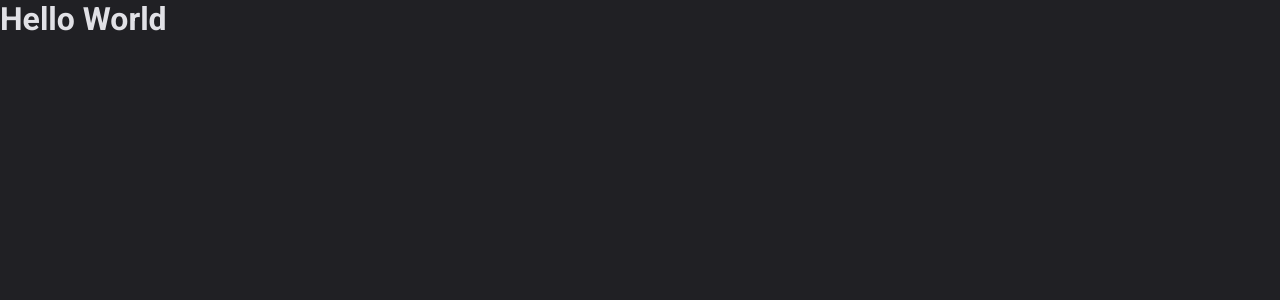
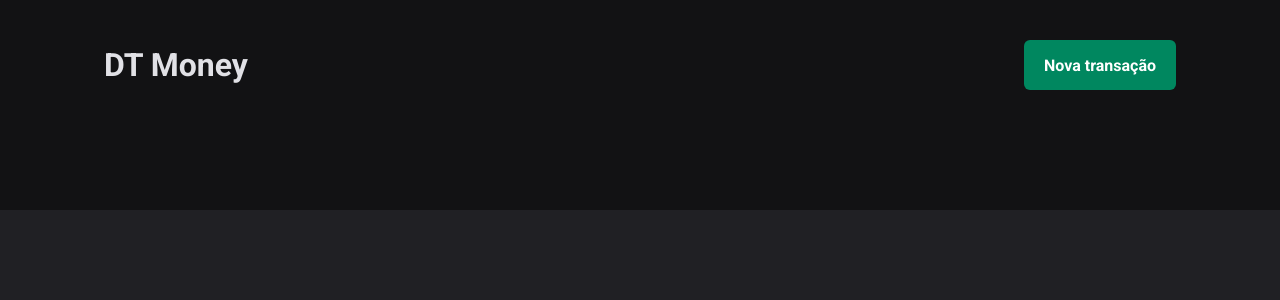
Before and after one commit to Matheussmaced/dt_money, a React (Vite) app: page / in a window 1280 px wide. Shown: the top 300 px of the page. Built offline with nearby package versions, Linux system fonts and the light colour scheme; the HTML template or start-up script is replaced by a standard one.

Commit message:
header created and styled

```diff
--- a/src/App.tsx
+++ b/src/App.tsx
@@ -1,13 +1,15 @@
 import { ThemeProvider } from "styled-components"
 import { defaultTheme } from "./styles/themes/default"
 import { GlobalStyles } from "./styles/global"
+
+import { Transactions } from "./pages/Transactions"
 
 function App() {
   return (
     <ThemeProvider theme={defaultTheme}>
       <GlobalStyles />
 
-    <h1>Hello World</h1>
+    <Transactions />
     </ThemeProvider>
   )
 }
--- /dev/null
+++ b/src/components/Header/index.tsx
@@ -0,0 +1,14 @@
+import { HeaderContainer, HeaderContent, NewTransactionButton } from "./styles"
+
+export const Header = () => {
+  return(
+    <HeaderContainer>
+        <HeaderContent>
+          <h1>DT Money</h1>
+
+
+          <NewTransactionButton>Nova transação</NewTransactionButton>
+        </HeaderContent>
+    </HeaderContainer>
+  )
+}
--- /dev/null
+++ b/src/components/Header/styles.ts
@@ -0,0 +1,34 @@
+import styled from "styled-components";
+
+export const HeaderContainer = styled.header`
+  background-color: ${props => props.theme["gray-900"]};
+  padding: 2.5rem 0 7.5rem 0;
+`
+
+export const HeaderContent = styled.div`
+  width: 100%;
+  max-width: 1120px;
+  margin: 0 auto;
+  padding: 0 1.5rem;
+
+  display: flex;
+  justify-content: space-between;
+  align-items: center;
+`
+
+export const NewTransactionButton = styled.button`
+  height: 50px;
+  border: 0;
+  background-color: ${props => props.theme["green-500"]};
+  color: ${props => props.theme.white};
+  font-weight: bold;
+  padding: 0 1.25rem;
+  border-radius: 6px;
+  cursor: pointer;
+
+  transition: background-color 0.2s;
+
+  &:hover{
+    background: ${props => props.theme["green-700"]};
+  }
+`
--- /dev/null
+++ b/src/pages/Transactions/index.tsx
@@ -0,0 +1,9 @@
+import { Header } from "../../components/Header"
+
+export const Transactions = () => {
+  return(
+    <div>
+        <Header />
+    </div>
+  )
+}
```
Also changed, not shown: src/pages/Transactions/styles.ts (added).
